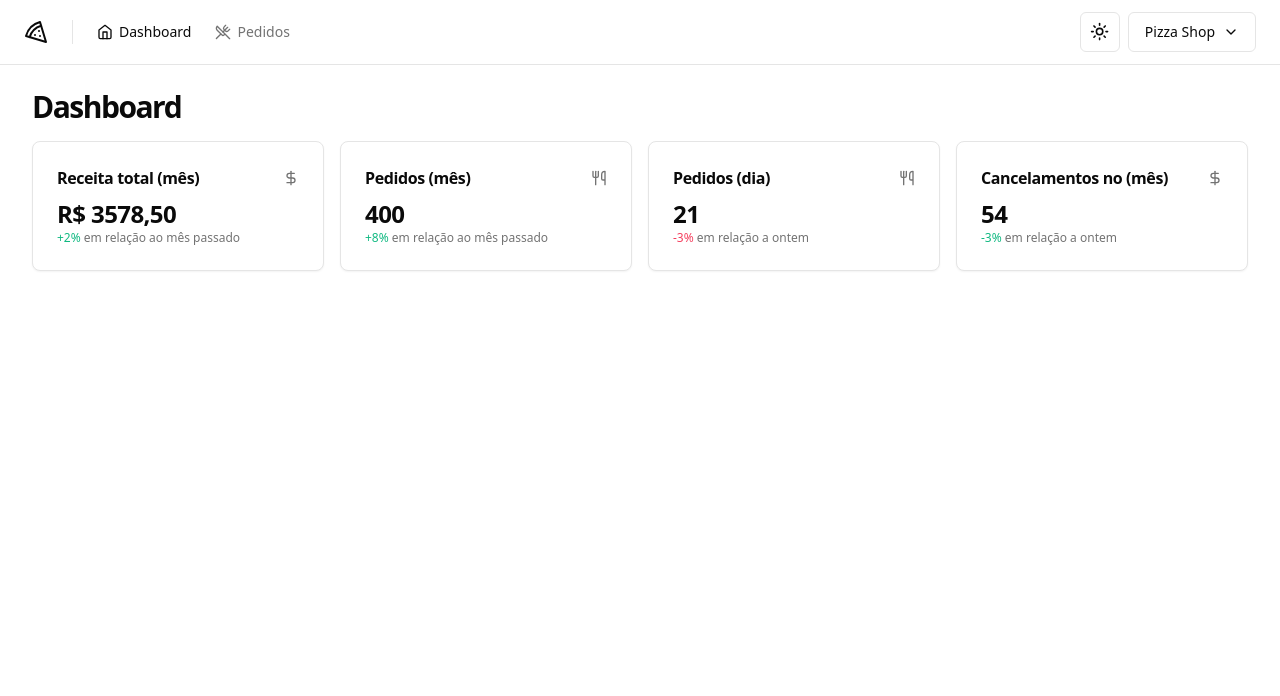
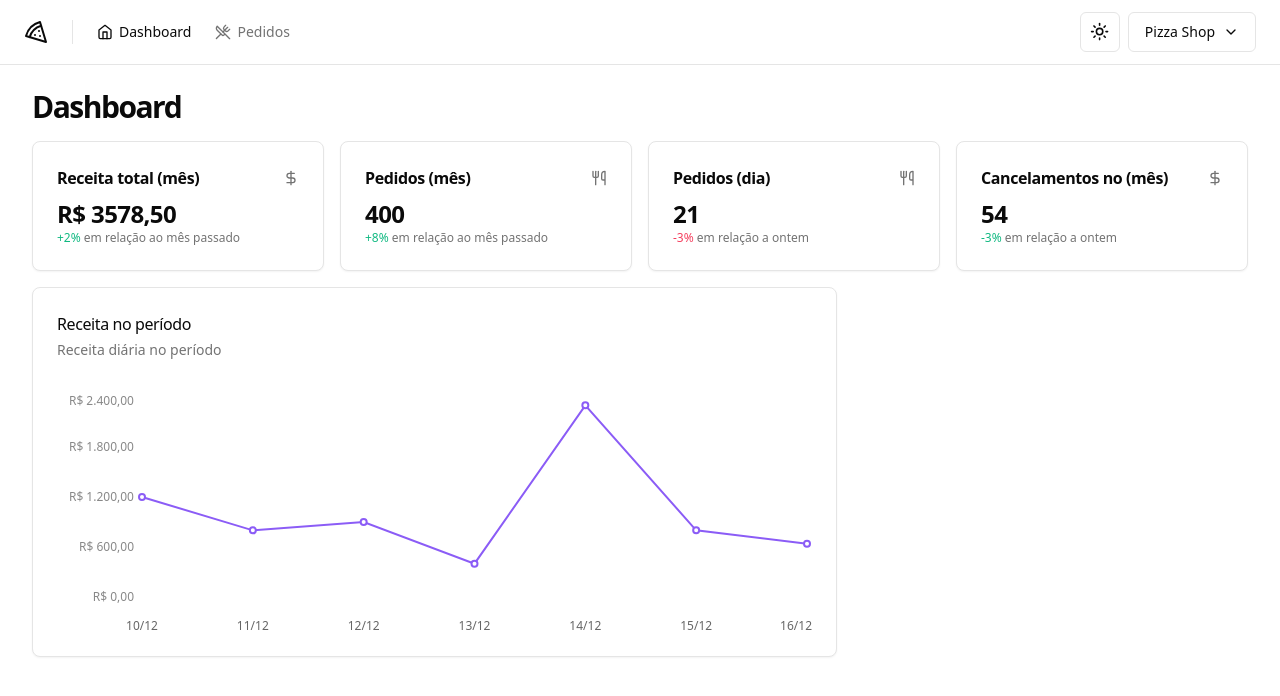
Before and after one commit to Zattrus/pizzashop-web, a React (Vite) app: page / in a window 1280 px wide. Shown: the top 696 px of the page. Built offline with nearby package versions, Linux system fonts and the light colour scheme.

Commit message:
Adiciona gráfico de receita ao painel de controle

```diff
--- a/package.json
+++ b/package.json
@@ -31,6 +31,7 @@
     "react-helmet-async": "^2.0.4",
     "react-hook-form": "^7.50.1",
     "react-router-dom": "^6.22.1",
+    "recharts": "^2.12.1",
     "shadcn-ui": "^0.8.0",
     "sonner": "^1.4.2",
     "sort-by": "^1.2.0",
--- a/src/pages/app/dashboard/dashboard.tsx
+++ b/src/pages/app/dashboard/dashboard.tsx
@@ -4,6 +4,7 @@
 import MonthCanceldOrdersAmountCard from './month-canceld-orders-amount-card'
 import MonthOrdersAmountCard from './month-orders-amount-card'
 import MonthRevenueCard from './month-revenue-card'
+import { RevenueChart } from './revenue-chart'
 
 export function Dashboard() {
   return (
@@ -18,6 +19,10 @@
           <DaysOrdersAmount />
           <MonthCanceldOrdersAmountCard />
         </div>
+
+        <div className="grid grid-cols-9 gap-4">
+          <RevenueChart />
+        </div>
       </div>
     </>
   )
--- /dev/null
+++ b/src/pages/app/dashboard/revenue-chart.tsx
@@ -0,0 +1,60 @@
+import { Line, LineChart, ResponsiveContainer, XAxis, YAxis } from 'recharts'
+import colors from 'tailwindcss/colors'
+
+import {
+  Card,
+  CardContent,
+  CardDescription,
+  CardHeader,
+  CardTitle,
+} from '@/components/ui/card'
+
+const data = [
+  { date: '10/12', revenue: 1200 },
+  { date: '11/12', revenue: 800 },
+  { date: '12/12', revenue: 900 },
+  { date: '13/12', revenue: 400 },
+  { date: '14/12', revenue: 2300 },
+  { date: '15/12', revenue: 800 },
+  { date: '16/12', revenue: 640 },
+]
+
+export function RevenueChart() {
+  return (
+    <Card className="col-span-6">
+      <CardHeader className="flex-row items-center justify-between pb-8">
+        <div className="space-y-1">
+          <CardTitle className="text-base font-medium">
+            Receita no período
+          </CardTitle>
+          <CardDescription>Receita diária no período</CardDescription>
+        </div>
+      </CardHeader>
+      <CardContent>
+        <ResponsiveContainer width="100%" height={240}>
+          <LineChart data={data} style={{ fontSize: 12 }}>
+            <XAxis dataKey="date" axisLine={false} tickLine={false} dy={16} />
+            <YAxis
+              stroke="#888"
+              axisLine={false}
+              tickLine={false}
+              width={80}
+              tickFormatter={(value: number) =>
+                value.toLocaleString('pt-BR', {
+                  style: 'currency',
+                  currency: 'BRL',
+                })
+              }
+            />
+            <Line
+              stroke={colors.violet['500']}
+              type="linear"
+              strokeWidth={2}
+              dataKey="revenue"
+            />
+          </LineChart>
+        </ResponsiveContainer>
+      </CardContent>
+    </Card>
+  )
+}
```
Also changed, not shown: 1 other file (tests, documents, lock files or other folders).
